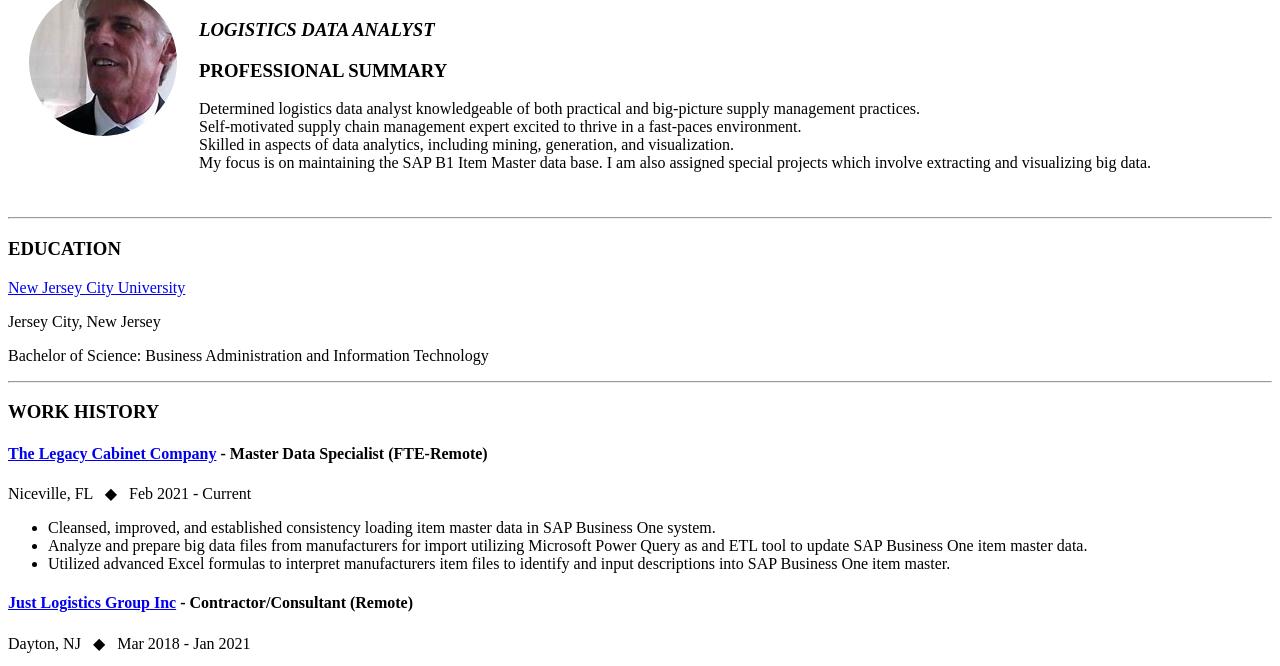
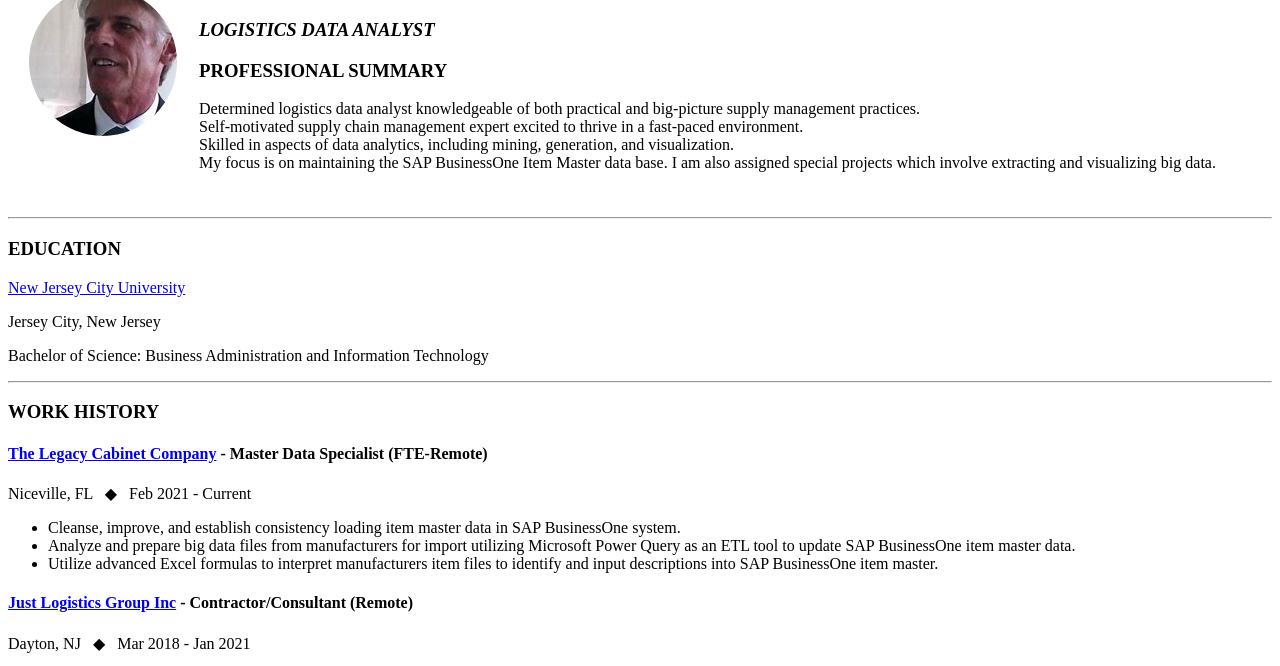
Before and after one commit to jcolbeth/cv, a plain HTML site: page index.html in a window 1280 px wide. Shown: the part 90-756 px from the top of the page. Drawn offline with Linux system fonts and the light colour scheme.

Commit message:
Update index.html

```diff
--- a/index.html
+++ b/index.html
@@ -19,10 +19,10 @@
                 <!--<p/> is for paragraph-->
                 <h3><strong>PROFESSIONAL SUMMARY</strong></h3>
                 <p>Determined logistics data analyst knowledgeable of both practical and big-picture supply management
-                    practices.<br>Self-motivated supply chain management expert excited to thrive in a fast-paces
+                    practices.<br>Self-motivated supply chain management expert excited to thrive in a fast-paced
                     environment.<br>Skilled in aspects of data analytics, including mining, generation, and
                     visualization.<br>
-                    My focus is on maintaining the SAP B1 Item Master data base. I am also assigned special projects
+                    My focus is on maintaining the SAP BusinessOne Item Master data base. I am also assigned special projects
                     which involve
                     extracting and visualizing big data.</p>
             </td>
@@ -41,11 +41,11 @@
 
     <!--&nbsp; to add one whitespace or &ensp; for two whitespaces and &emsp; for four-->
     <ul>
-        <li>Cleansed, improved, and established consistency loading item master data in SAP Business One system.</li>
-        <li>Analyze and prepare big data files from manufacturers for import utilizing Microsoft Power Query as and ETL
-            tool to update SAP Business One item master data.</li>
-        <li>Utilized advanced Excel formulas to interpret manufacturers item files to identify and input descriptions
-            into SAP Business One item master.</li>
+        <li>Cleanse, improve, and establish consistency loading item master data in SAP BusinessOne system.</li>
+        <li>Analyze and prepare big data files from manufacturers for import utilizing Microsoft Power Query as an ETL
+            tool to update SAP BusinessOne item master data.</li>
+        <li>Utilize advanced Excel formulas to interpret manufacturers item files to identify and input descriptions
+            into SAP BusinessOne item master.</li>
     </ul>
     <h4><a href="https://www.justlogisticsgroupinc.com">Just Logistics Group Inc</a> - Contractor/Consultant
         (Remote)</h4>
```
